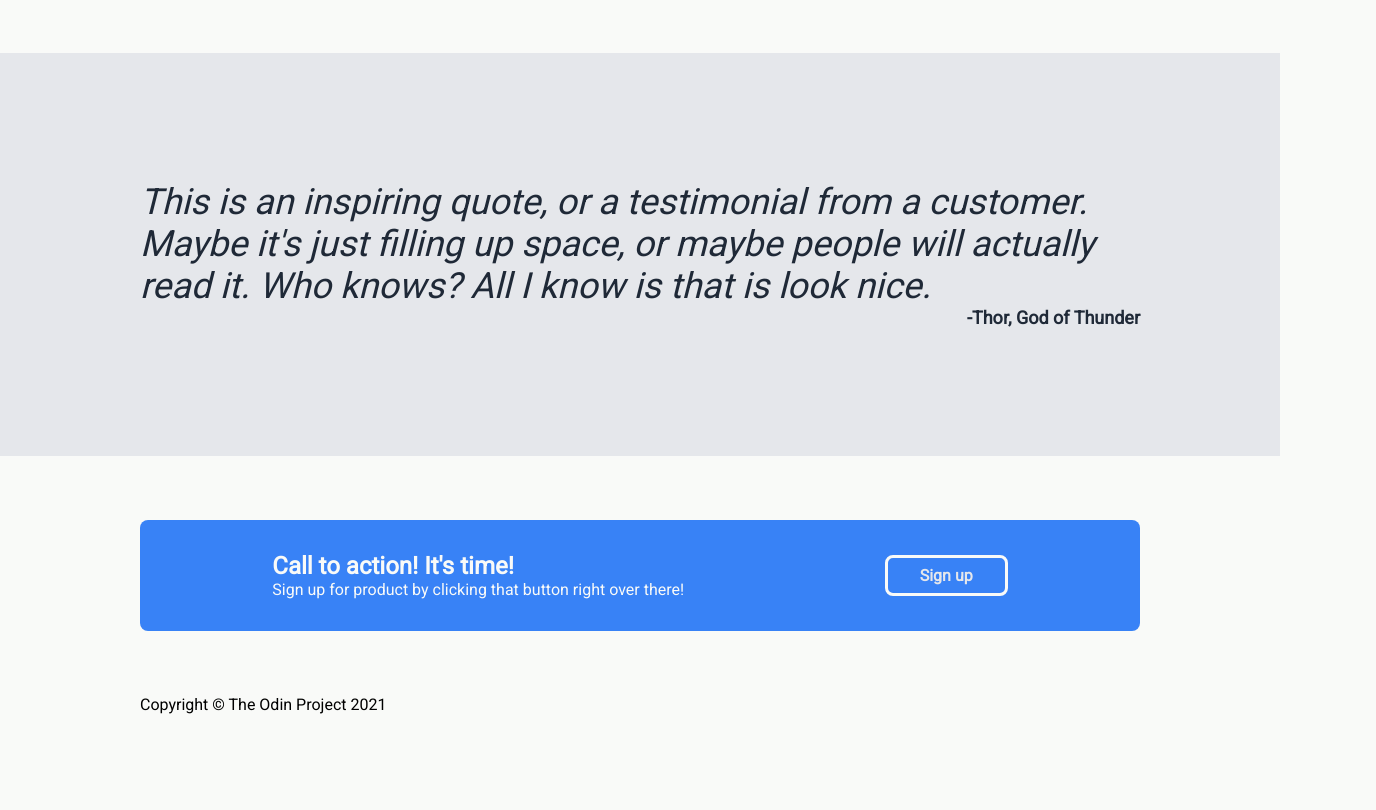
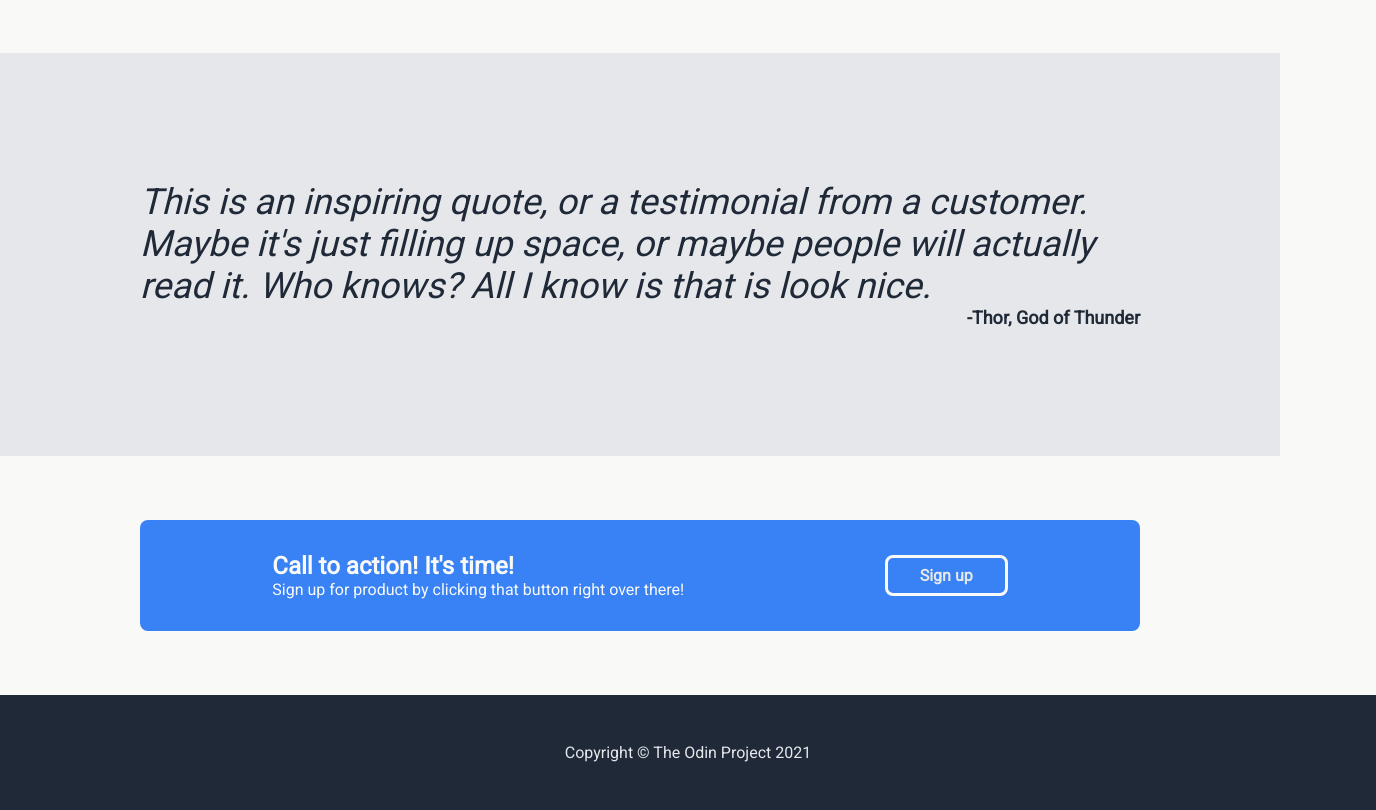
Before and after one commit to JonasAllenCodes/odin-project-landing-page, a plain HTML site: page index.html in a window 1280 px wide. Shown: the part 872-1682 px from the top of the page, 1376 px wide, since content can reach past the window. Before the commit the page ends 1586 px from the top, so only its background shows below. Drawn offline with Linux system fonts and the light colour scheme.

Commit message:
STYLE Footer Secttion
CSS for footer section complete

```diff
--- a/style.css
+++ b/style.css
@@ -166,3 +166,14 @@ body{
 .cta .cta-content .button    {
     border: #f9faf8 solid;
 }
+
+.footer .wrapper    {
+    padding: 3rem;
+    width: 100vw;
+    max-width: 100vw;
+    display: flex;
+    justify-content: center;
+    align-items: center;
+    background-color: #1f2937;
+    color: #e5e7eb;
+}
```
